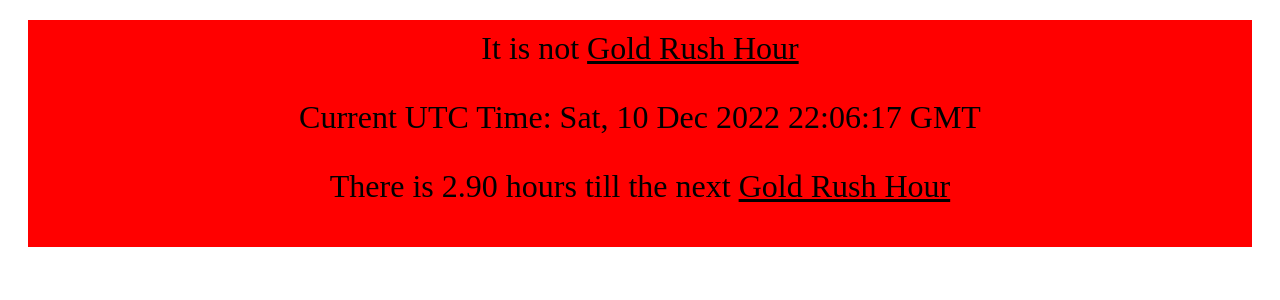
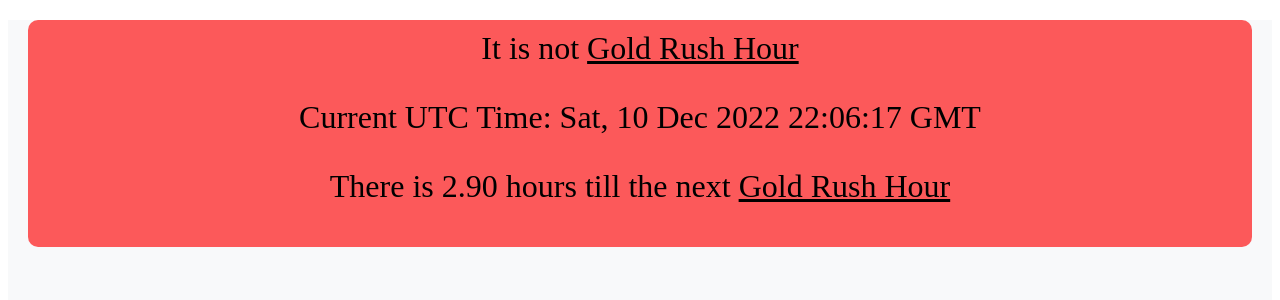
Before and after one commit to estraw1059/GoldenHourSite, a React (Create React App) app: page / in a window 1280 px wide. Shown: the top 300 px of the page. Built offline with nearby package versions, Linux system fonts and the light colour scheme.

Commit message:
Make less abbresive

```diff
--- a/src/GoldenHour.css
+++ b/src/GoldenHour.css
@@ -2,14 +2,15 @@
     margin: 20px;
     padding: 10px;
     text-align: center;
+    border-radius: 10px;
 }
 
 .card-not-golden {
-    background-color: red;
+    background-color: rgba(255, 0, 0, 0.64);
 }
 
 .card-golden {
-    background-color: green;
+    background-color: rgba(0, 255, 0, 0.64);
 }
 
 .cardText {
@@ -20,3 +21,8 @@
 .link-text {
     color: black;
 }
+
+.full-height {
+    height: 100vh;
+    background-color: #f8f9fa; /* Light background color */
+}
--- a/src/GoldenHour.tsx
+++ b/src/GoldenHour.tsx
@@ -1,5 +1,5 @@
 import React, { useState, useEffect }  from 'react'
-import {Card} from 'react-bootstrap';
+import {Card, Container, Row, Col} from 'react-bootstrap';
 import './GoldenHour.css'
 
 const UTC_MORNING_START_TIME = new Date();
@@ -77,18 +77,27 @@ export const GoldenHour = () => {
     const cardClass = "card " + (isGoldenHour === GoldenHourState.GoldRushHour ? "card-golden cardText card" : "card-not-golden cardText card");
 
     return(
-        <>
+        <Container fluid className="d-flex align-items-center justify-content-center full-height">
             {GoldenHourState.GoldRushHour !== GoldenHourState.Loading &&
-            <div className="d-flex justify-content-center">
+                <Row className="justify-content-center">
+                    <Col md={8}>
                         <Card className={cardClass}>
                             <Card.Body>
-                            <Card.Title>{isGoldenHour === GoldenHourState.GoldRushHour ? <div>It is <a className='link-text' target='_blank' rel="noreferrer"  href='https://seaofthieves.fandom.com/wiki/Gold_Rush'>Gold Rush Hour</a></div> : <div>It is not <a target='_blank' className='link-text' rel="noreferrer" href='https://seaofthieves.fandom.com/wiki/Gold_Rush'>Gold Rush Hour</a></div>}</Card.Title>
+                                <Card.Title>
+                                    {isGoldenHour === GoldenHourState.GoldRushHour ? (
+                                        <div>It is <a className='link-text' target='_blank' rel="noreferrer" href='https://seaofthieves.fandom.com/wiki/Gold_Rush'>Gold Rush Hour</a></div>
+                                    ) : (
+                                        <div>It is not <a target='_blank' className='link-text' rel="noreferrer" href='https://seaofthieves.fandom.com/wiki/Gold_Rush'>Gold Rush Hour</a></div>
+                                    )}
+                                </Card.Title>
                                 <Card.Text>Current UTC Time: {date.toUTCString()}</Card.Text>
-                            <Card.Text>There is {(timeToNextGoldenHour()/(1000*60*60)).toFixed(2)} hours till the next <a target='_blank' rel="noreferrer" className='link-text' href='https://seaofthieves.fandom.com/wiki/Gold_Rush'>Gold Rush Hour</a></Card.Text>
+                                <Card.Text>There is {(timeToNextGoldenHour() / (1000 * 60 * 60)).toFixed(2)} hours till the next <a target='_blank' rel="noreferrer" className='link-text' href='https://seaofthieves.fandom.com/wiki/Gold_Rush'>Gold Rush Hour</a></Card.Text>
                             </Card.Body>
                         </Card>
-            </div>}
-        </>
+                    </Col>
+                </Row>
+            }
+        </Container>
 
     );
 
```
Also changed, not shown: 1 other file (tests, documents, lock files or other folders). Lines whose indentation alone changed are shown as unchanged.
